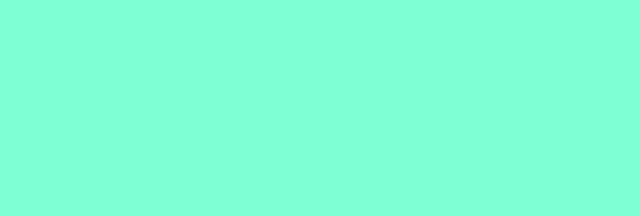
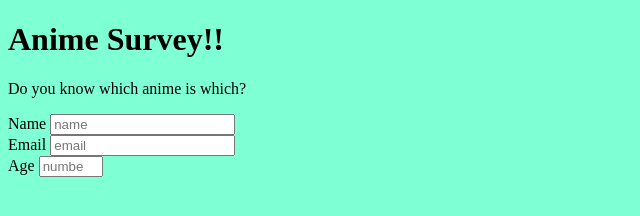
Before and after one commit to CCooper70/SurveyFormfcc, a plain HTML site: page index.html in a window 1280 px wide. Shown: the whole page, without its empty margins (0-640 px from the left). Drawn offline with Linux system fonts and the light colour scheme.

Commit message:
added input

```diff
--- a/index.html
+++ b/index.html
@@ -1,8 +1,34 @@
 <!DOCTYPE html>
 <html lang="en">
 <head>
-    <meta charset="utf-8">
-    <title>document</title>
+    <meta charset="UTF-8">
+    <meta name="viewport" content="width=device-width, initial-scale=1.0">
+    <title>Anime</title>
     <link rel="stylesheet" href="styles.css">
-</head>
+     </head>
+<body>
+    <h1 id="title">Anime Survey!!</h1>
+    <p id="description">Do you know which anime is which?</p>
+    <form id="survey-form">
+        <div class="input-element">
+            <label id="name-label">
+             Name
+              </label>
+              <input placeholder="name" id="name" type="text" required/>
+            </div>
+              <div class="input-element">
+              <label id="email-label" >
+                Email
+              </label>
+              <input placeholder="email" id="email" type="email" required/>
+            </div>
+            <div class="input-element">
+                <label id="number-label" >
+                  Age
+                </label>
+                <input placeholder="number" id="number" min="10" max="100" type="number" required/>
+              </div>
+               <div class="input-element">
+   </form>
+</body>
 </html>
```
